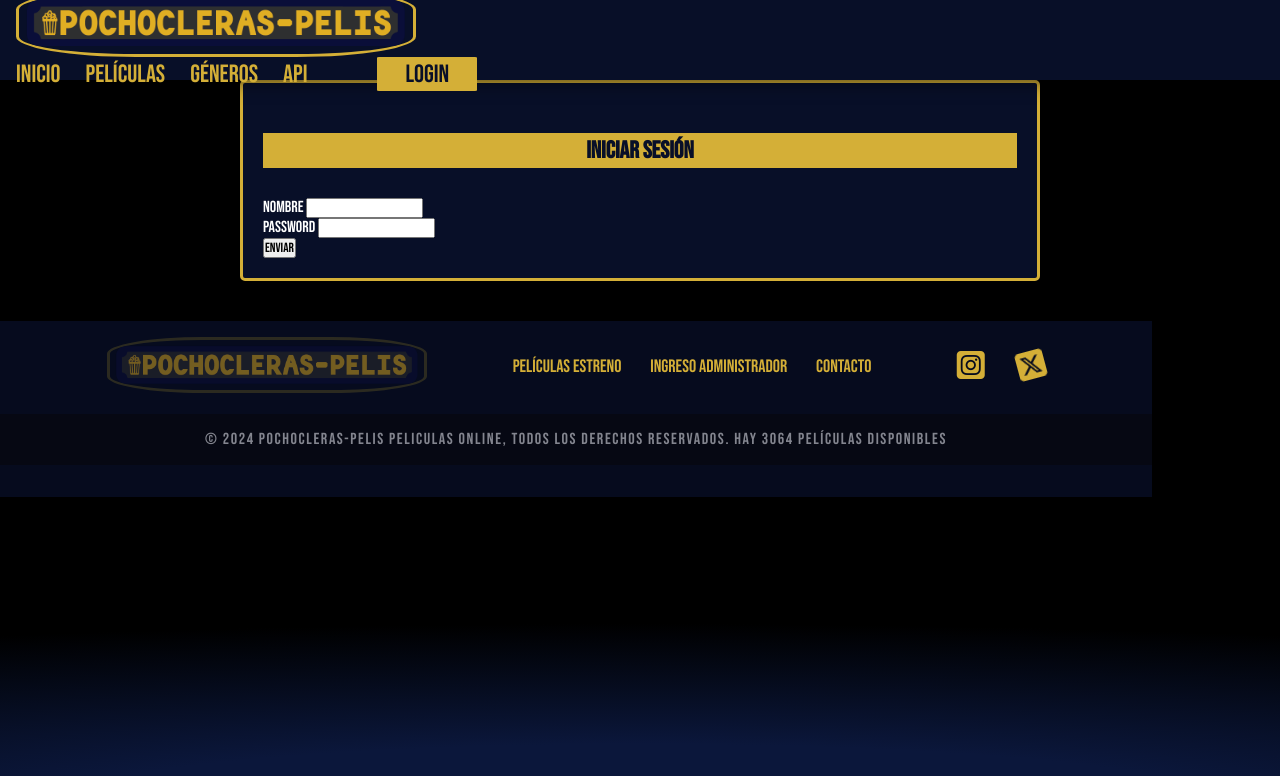
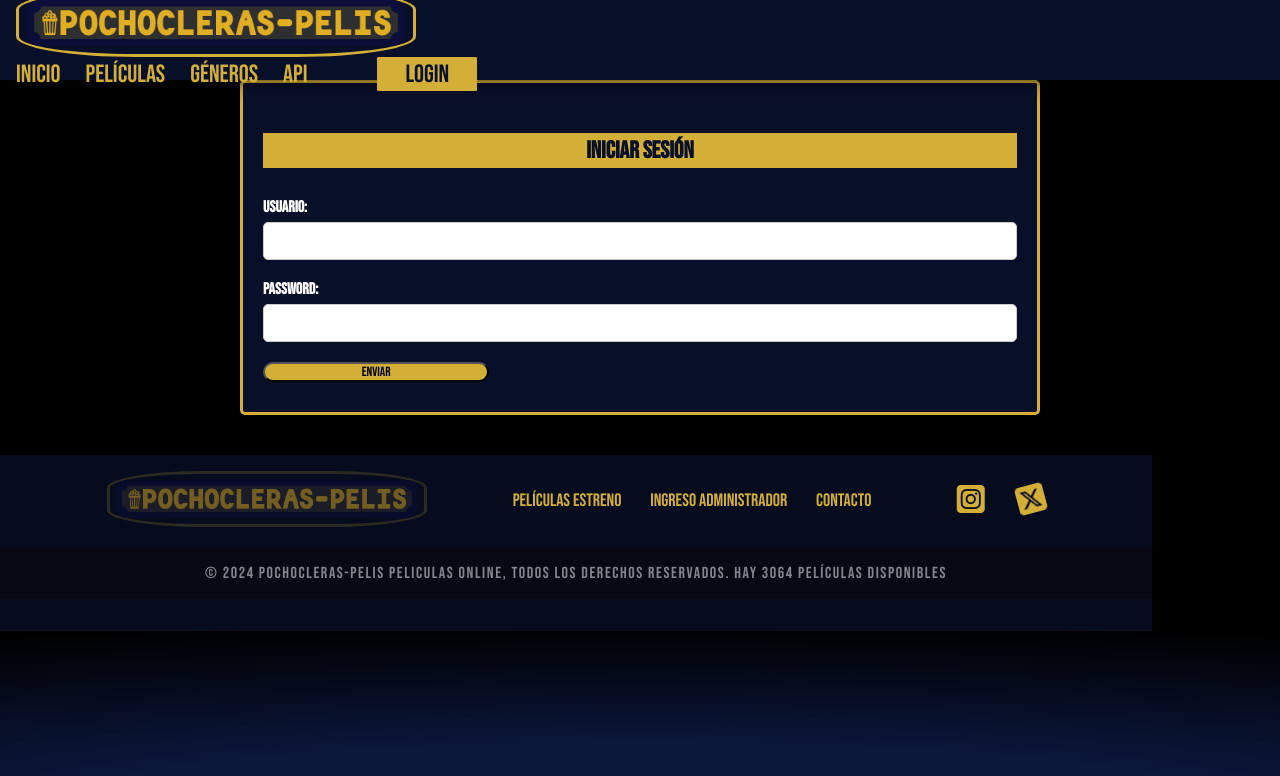
Before and after one commit to GZKas/Pochocleras, a plain HTML site: page pages/login.html in a window 1280 px wide. Drawn offline with Linux system fonts and the light colour scheme.

Commit message:
Actualizacion Api y Login
Corregi estilos del login

```diff
--- a/css/login.css
+++ b/css/login.css
@@ -42,13 +42,13 @@
     box-sizing: border-box;
 }
 
-.form-group_login button {
-  /*   width: 100%;
+/* .form-group_login button {
+    width: 100%;
     padding: 10px;
     background-color: #080F28;
     border: solid #D4AF37;
     border-radius: 5px;
-    /* display: inline-block; */
+    display: inline-block;
     background-color: #D4AF37;
     color: #080F28;
     text-align: center;
@@ -57,21 +57,20 @@
     border-radius: 16px;
     margin-bottom: 10px;
     cursor: pointer;
-    font-size: 16px; /* Tamaño de fuente */
-    display: inline-block; /* Mostrar como un elemento de línea */
-}
+    font-size: 16px;  Tamaño de fuente
+    display: inline-block; Mostrar como un elemento de línea
+} */
 
-.form-group_login button:hover {
-    background-color: #333; /* Fondo negro oscuro al pasar el ratón */
-}
+/* .form-group_login button:hover {
+    background-color: #333; Fondo negro oscuro al pasar el ratón
+} */
 
 .form-group_login .register-button {
- /*    background-color: #080F28;
+    background-color: #080F28;
     border: solid #D4AF37;
     border-radius: 5px;
-    margin-top: 10px; */
-    /* display: inline-block; */
-
+    margin-top: 10px;
+    display: inline-block;
     background-color: #D4AF37;
     color: #080F28;
     text-align: center;
@@ -80,7 +79,7 @@
     border-radius: 16px;
     margin-bottom: 10px;
     cursor: pointer;
-    font-size: 16px; /* Tamaño de fuente */
+    font-size: 16px;  /* Tamaño de fuente */
     display: inline-block; /* Mostrar como un elemento de línea */
 }
 
--- a/pages/login.html
+++ b/pages/login.html
@@ -6,7 +6,9 @@
     <meta name="viewport" content="width=device-width, initial-scale=1.0">
     <title>Pochocleras-Pelis | Películas Online</title>
     <link rel="icon" href="images/favicon-16x16.png" type="image/x-icon">
+    <link rel="stylesheet" href="/css/login.css">
     <link rel="stylesheet" href="../style.css">
+
 
 
 </head>
@@ -42,18 +44,19 @@
         <div class="container_login">
             <h2>Iniciar Sesión</h2>
             <form action="">
-                <div>
-                    <label for="nombrelg">Nombre</label>
+                <div class="form-group_login">
+                    <label for="nombrelg">Usuario:</label>
                     <input type="text" id = "nombrelg">
                 </div>
 
-                <div>
-                    <label for="passwordlg">Password</label>
+                <div class="form-group_login">
+                    <label for="passwordlg">Password:</label>
                     <input type="password" id = "passwordlg">
                 </div>
 
-                <input type="submit" onclick = "return enviarFormulario()" value="Enviar">
-             </form>
+                <input style="border-radius: 16px; margin-bottom: 10px; background-color: #D4AF37; width: 30%;" type="submit" onclick = "return enviarFormulario()" value="Enviar">
+
+            </form>
             <div id="error"></div>
         </div>
     </main>
```
